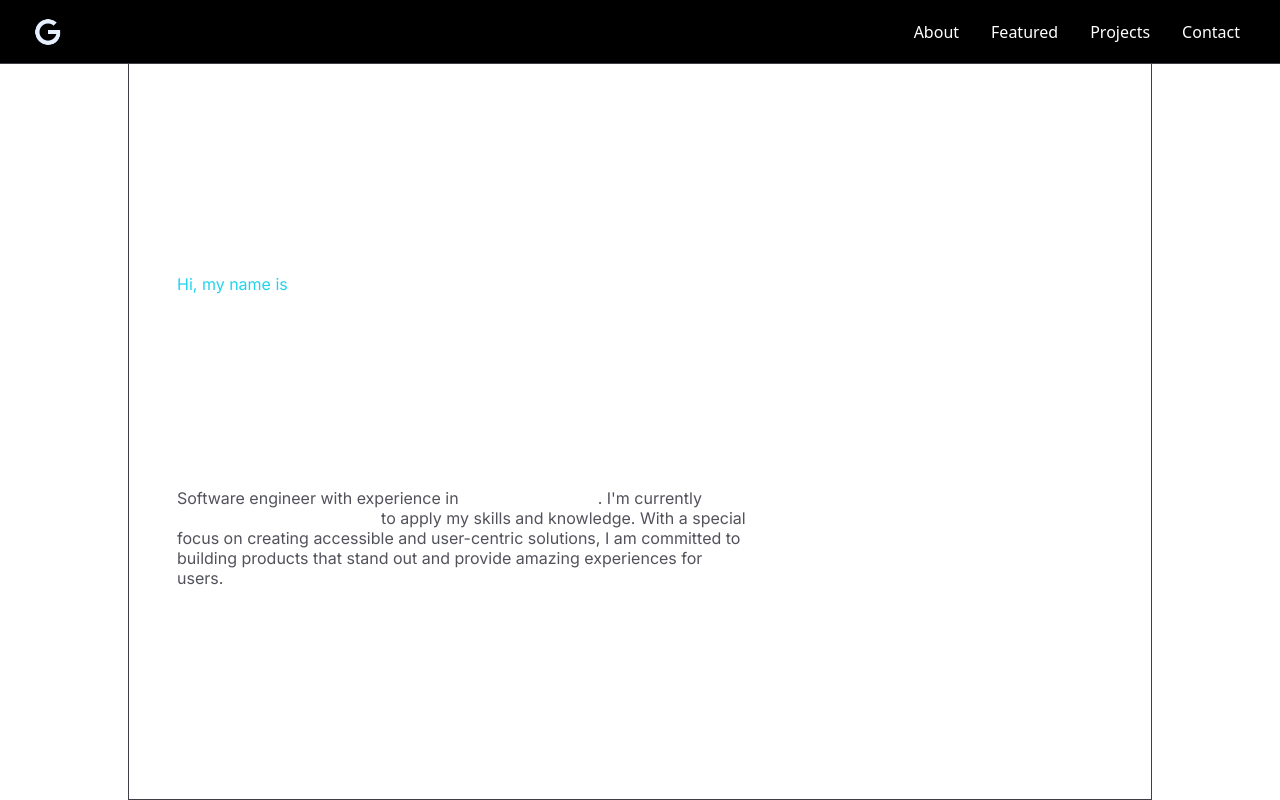
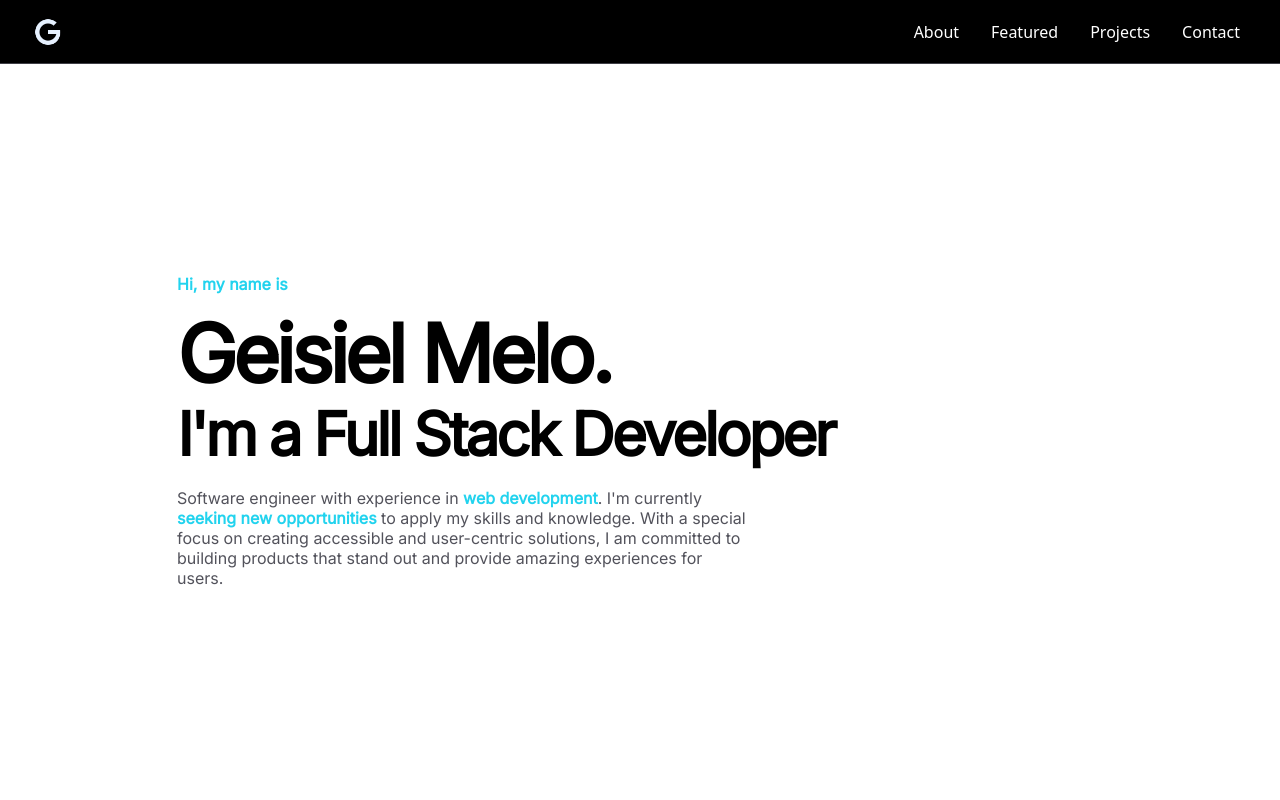
Before and after one commit to GeisielMelo/v2, a React (Vite) app: page / in a window 1280 px wide. Shown: the top 800 px of the page. Built offline with nearby package versions, Linux system fonts and the light colour scheme; no server answers.

Commit message:
style: darkmode style updated.

```diff
--- a/src/components/sections/Hero.tsx
+++ b/src/components/sections/Hero.tsx
@@ -4,10 +4,12 @@ const Hero: React.FC = () => {
   return (
     <section
       id='#'
-      className='flex flex-col h-[calc(100dvh-60px)] justify-center text-white max-w-5xl mt-[60px] w-full px-4 md:p-12 border border-zinc-700 transition-all font-inter'
+      className='flex flex-col h-[calc(100dvh-60px)] justify-center max-w-5xl mt-[60px]
+      w-full px-4 md:p-12 border transition-all font-inter border-transparent
+      dark:border-zinc-700 dark:text-white'
     >
       <UpMotion>
-        <p className='text-cyan-400 font-inter mb-2'>Hi, my name is</p>
+        <p className='text-cyan-400 font-inter mb-2 font-semibold dark:font-normal'>Hi, my name is</p>
       </UpMotion>
 
       <UpMotion delay={0.2}>
@@ -23,12 +25,13 @@ const Hero: React.FC = () => {
       </UpMotion>
 
       <UpMotion delay={0.6}>
-        <p className='text-[clamp(9px,5vw,16px)] mt-6 max-w-xl leading-tight text-zinc-600'>
-          Software engineer with experience in <span className='text-white'>web development</span>. I'm currently
-          <span className='text-white'> seeking new opportunities</span> to apply my skills and knowledge. With a
-          special focus on creating accessible and user-centric solutions, I am
-          committed to building products that stand out and provide amazing
-          experiences for users.
+        <p className='text-[clamp(9px,5vw,16px)] mt-6 max-w-xl leading-tight text-zinc-600 '>
+          Software engineer with experience in{' '}
+          <span className='text-cyan-400 dark:text-white font-semibold dark:font-normal'>web development</span>. I'm currently
+          <span className='text-cyan-400 dark:text-white font-semibold dark:font-normal'> seeking new opportunities</span> to
+          apply my skills and knowledge. With a special focus on creating
+          accessible and user-centric solutions, I am committed to building
+          products that stand out and provide amazing experiences for users.
         </p>
       </UpMotion>
     </section>
```
